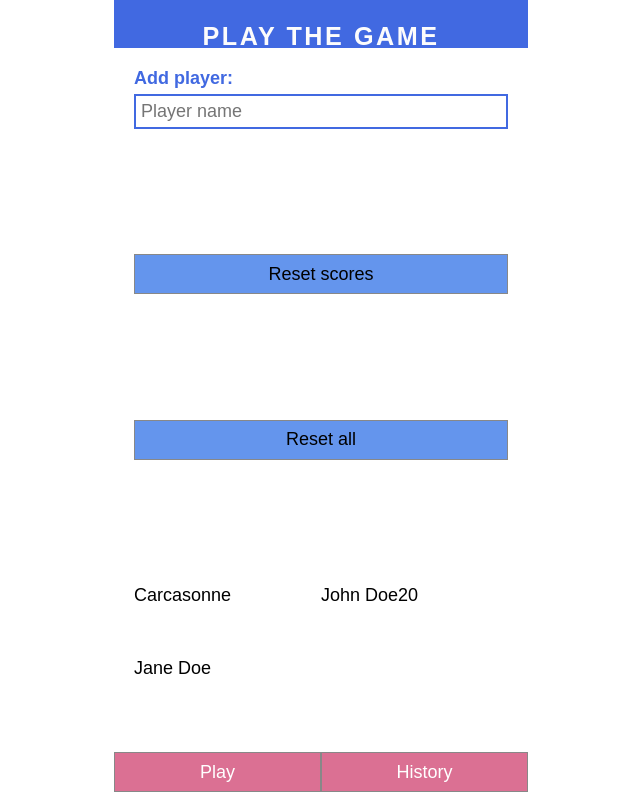
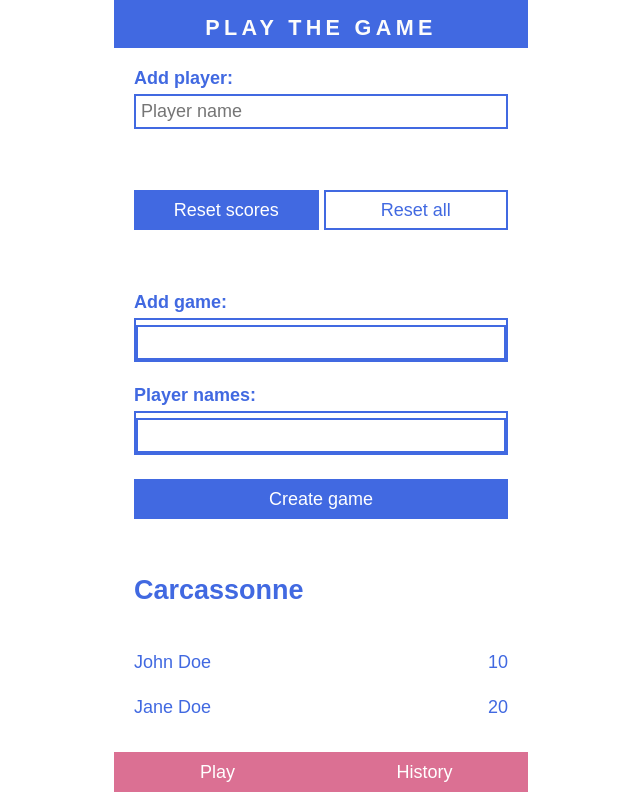
Before and after one commit to paula-roesler/scorekeeper, a React (Create React App) app: page / in a window 1280 px wide. Shown: the whole page, without its empty margins (319-959 px from the left). Built offline with nearby package versions, Linux system fonts and the light colour scheme.

Commit message:
Started including function

```diff
--- a/src/App.js
+++ b/src/App.js
@@ -3,6 +3,7 @@
 import AppGrid from './components/AppGrid'
 import AppHeader from './components/AppHeader'
 import Button from './components/Button'
+import GameForm from './components/GameForm'
 import Player from './components/Player'
 import PlayerForm from './components/PlayerForm'
 import HistoryEntry from './components/HistoryEntry'
@@ -16,25 +17,29 @@
       <AppHeader title="Play the game" />
       <AppGridMain>
         <PlayerForm onAddPlayer={handleAddPlayer} />
-        {players.map((player, index) => (
+        {players.map(({ name, score }, index) => (
           <Player
-            name={player.name}
-            score={player.score}
+            key={name}
+            name={name}
+            score={score}
             onPlus={() => handlePlus(index)}
             onMinus={() => handleMinus(index)}
           />
+          // React.createElement(Player, {name, score, onPlus: () => handlePlus(index)})
         ))}
 
-        <Button bgColor="cornflowerblue" onClick={resetScore}>
-          Reset scores
-        </Button>
-        <ResetButton onClick={resetAll}>Reset all</ResetButton>
+        <ButtonGrid>
+          <Button onClick={resetScores}>Reset scores</Button>
+          <DangerButton onClick={resetAll}>Reset all</DangerButton>
+        </ButtonGrid>
+
+        <GameForm onCreateGame={data => console.log('onCreateGame', data)} />
 
         <HistoryEntry
-          nameOfGame="Carcasonne"
+          nameOfGame="Carcassonne"
           players={[
-            { name: 'John Doe', score: 20 },
-            { name: 'Jane Doe', core: 30 },
+            { name: 'John Doe', score: 10 },
+            { name: 'Jane Doe', score: 20 },
           ]}
         />
       </AppGridMain>
@@ -53,7 +58,7 @@
     setPlayers([])
   }
 
-  function resetScore() {
+  function resetScores() {
     setPlayers(players.map(player => ({ ...player, score: 0 })))
   }
 
@@ -76,9 +81,15 @@
   }
 }
 
-const ResetButton = styled(Button)`
-  background-color: cornflowerblue;
-  height: 40px;
+const DangerButton = styled(Button)`
+  background-color: white;
+  border: 2px solid royalblue;
+  color: royalblue;
+`
+const ButtonGrid = styled.div`
+  display: grid;
+  gap: 5px;
+  grid-template-columns: 1fr 1fr;
 `
 
 const AppGridMain = styled.main`
--- a/src/components/AppHeader.js
+++ b/src/components/AppHeader.js
@@ -3,7 +3,7 @@
 export default function AppHeader({ title }) {
   return (
     <Header className="Header">
-      <h1>{title}</h1>
+      <AppHeaderTitle>{title}</AppHeaderTitle>
     </Header>
   )
 }
@@ -11,8 +11,11 @@
 const Header = styled.header`
   text-align: center;
   background-color: royalblue;
+`
+const AppHeaderTitle = styled.h1`
   color: #fcfcfc;
-  font-size: 0.7em;
+  font-size: 1.2em;
+  line-height: 0.8em;
   letter-spacing: 0.2em;
   text-transform: uppercase;
   padding-top: 5px;
--- a/src/components/Button.js
+++ b/src/components/Button.js
@@ -4,6 +4,7 @@
   width: 100%;
   height: 40px;
   padding: 5px;
-  background-color: ${props => (props.bgColor ? props.bgColor : 'hotpink')};
-  border: 1px solid #888;
+  background-color: ${props => (props.bgColor ? props.bgColor : 'royalblue')};
+  color: white;
+  border: none;
 `
--- /dev/null
+++ b/src/components/GameForm.js
@@ -0,0 +1,43 @@
+import React from 'react'
+import styled from 'styled-components/macro'
+import Button from './Button'
+import Input from './Input'
+
+export default function GameForm({ onCreateGame }) {
+  return (
+    <GameFormForm onSubmit={handleSubmit}>
+      <GameLabel>
+        Add game:
+        <Input name="nameOfGame" placeholder="e.g. Carcassonne" />
+      </GameLabel>
+      <GameLabel>
+        Player names:
+        <Input name="playerNames" placeholder="e.g. John Doe, Jane Doe" />
+      </GameLabel>
+      <Button>Create game</Button>
+    </GameFormForm>
+  )
+
+  function handleSubmit(event) {
+    event.preventDefault()
+    const form = event.target
+    const { nameOfGame, playerNames } = form.elements
+
+    onCreateGame({
+      nameOfGame: nameOfGame.value,
+      playerNames: playerNames.value.split(',').map(name => name.trim()),
+    })
+    form.reset()
+    nameOfGame.focus()
+  }
+}
+
+const GameFormForm = styled.form`
+  display: grid;
+  gap: 10px;
+`
+const GameLabel = styled.label`
+  font-weight: bold;
+  color: royalblue;
+  border: none;
+`
--- a/src/components/GameForm/GameForm.css
+++ /dev/null
@@ -1,4 +0,0 @@
-.GameForm {
-  display: grid;
-  gap: 10px;
-}
--- a/src/components/GameForm/index.js
+++ /dev/null
@@ -1 +0,0 @@
-export {default} from './GameForm'
--- a/src/components/HistoryEntry.js
+++ b/src/components/HistoryEntry.js
@@ -2,19 +2,29 @@
 
 export default function HistoryEntry({ nameOfGame, players }) {
   return (
-    <HistoryEntryContainer>
-      {nameOfGame}
+    <HistoryEntryWrapper>
+      <GameTitle>{nameOfGame}</GameTitle>
       {players.map((player, index) => (
-        <div key={index} className="HistoryEntry__player">
+        <HistoryEntryPlayer key={index}>
           <span>{player.name}</span>
           <span>{player.score}</span>
-        </div>
+        </HistoryEntryPlayer>
       ))}
-    </HistoryEntryContainer>
+    </HistoryEntryWrapper>
   )
 }
 
-const HistoryEntryContainer = styled.section`
+const HistoryEntryWrapper = styled.section`
   display: grid;
-  grid-template-columns: 1fr 1fr;
+  gap: 10px;
 `
+const GameTitle = styled.h2`
+  width: 100%;
+  color: royalblue;
+`
+
+const HistoryEntryPlayer = styled.div`
+  display: flex;
+  justify-content: space-between;
+  color: royalblue;s
+`
--- a/src/components/Input.js
+++ b/src/components/Input.js
@@ -1,10 +1,14 @@
 import styled from 'styled-components/macro'
 
-export default function Input({ labelText, placeholderText }) {
+export default function Input({ labelText, placeholderText, name }) {
   return (
     <Label>
       {labelText}
-      <InputField type="text" placeholder={placeholderText}></InputField>
+      <InputField
+        name={name}
+        type="text"
+        placeholder={placeholderText}
+      ></InputField>
     </Label>
   )
 }
--- a/src/components/Player.js
+++ b/src/components/Player.js
@@ -7,7 +7,7 @@
 export default function Player({ name, score, onMinus, onPlus }) {
   const maxHue = Math.min(score * 10, MAX_HUE_VALUE)
   const hue = Math.max(maxHue, MIN_HUE_VALUE)
-  const color = score === 10 ? 'black' : `hsl(${hue}, 50%, 50%)`
+  const color = score === 0 ? 'royalblue' : `hsl(${hue}, 50%, 50%)`
   return (
     <PlayerWrapper>
       {name}
```
Also changed, not shown: src/components/GameForm/GameForm.js (deleted, +0 -34 lines).
